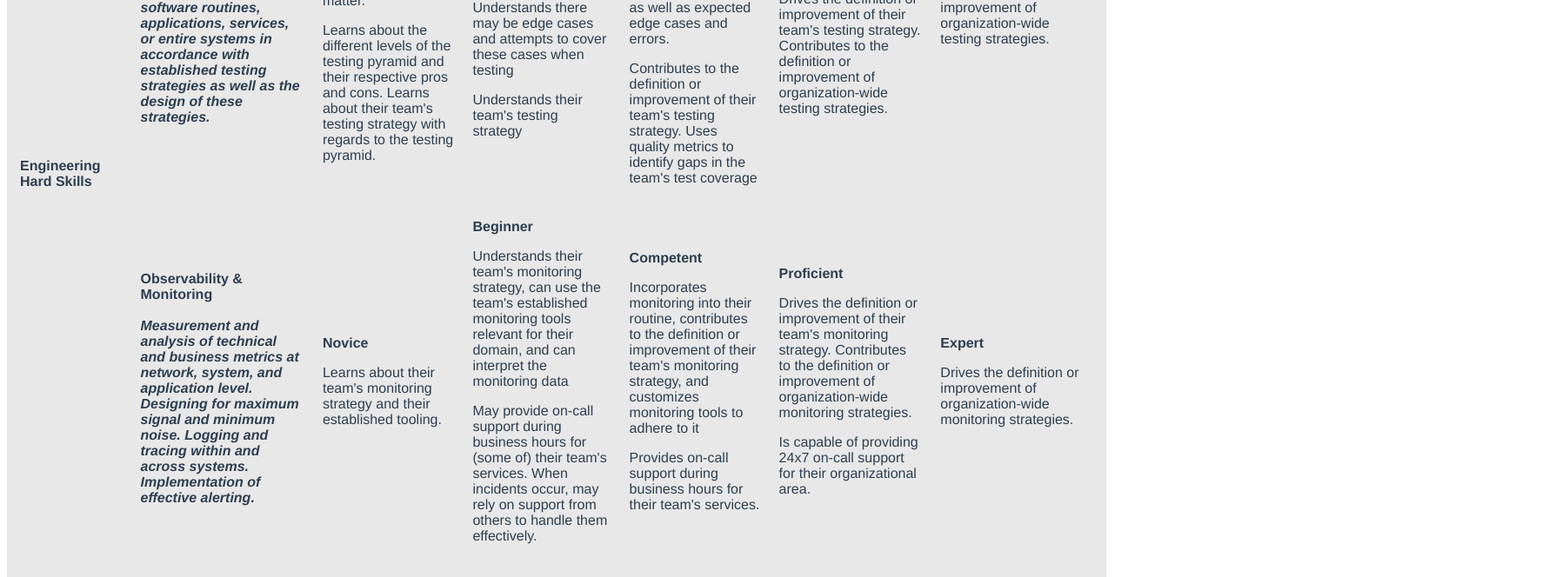
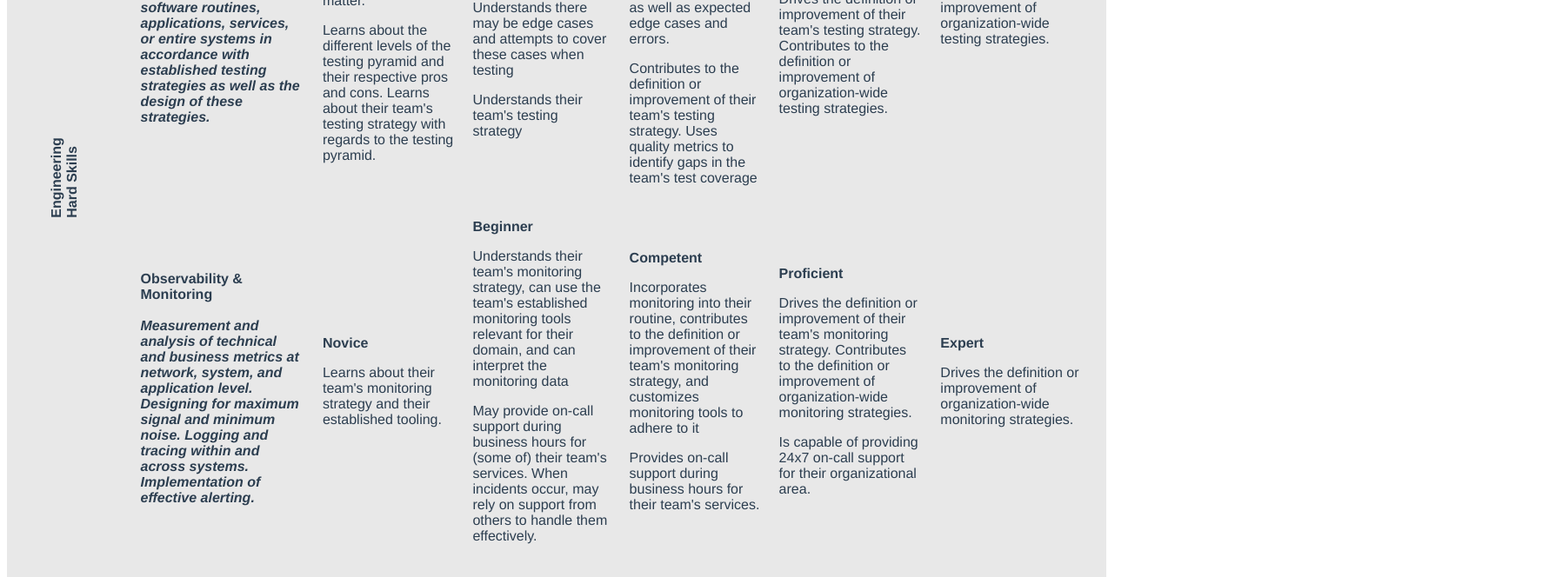
Before and after one commit to rnegash/cornbread, a Vue app: page / in a window 1280 px wide. Shown: the part 1600-2264 px from the top of the page at 87% size, 1796 px wide, since content can reach past the window. Built offline with nearby package versions, Linux system fonts and the light colour scheme.

Commit message:
Change to css transform which seems to be better supported than sideways

```diff
--- a/src/components/CareerFramework.vue
+++ b/src/components/CareerFramework.vue
@@ -79,7 +79,7 @@ ul {
 }
 .category {
   padding: 0px 15px;
-  writing-mode: sideways-lr;
+  transform: rotate(-90deg);
 }
 .level {
   padding: 10px;
```
